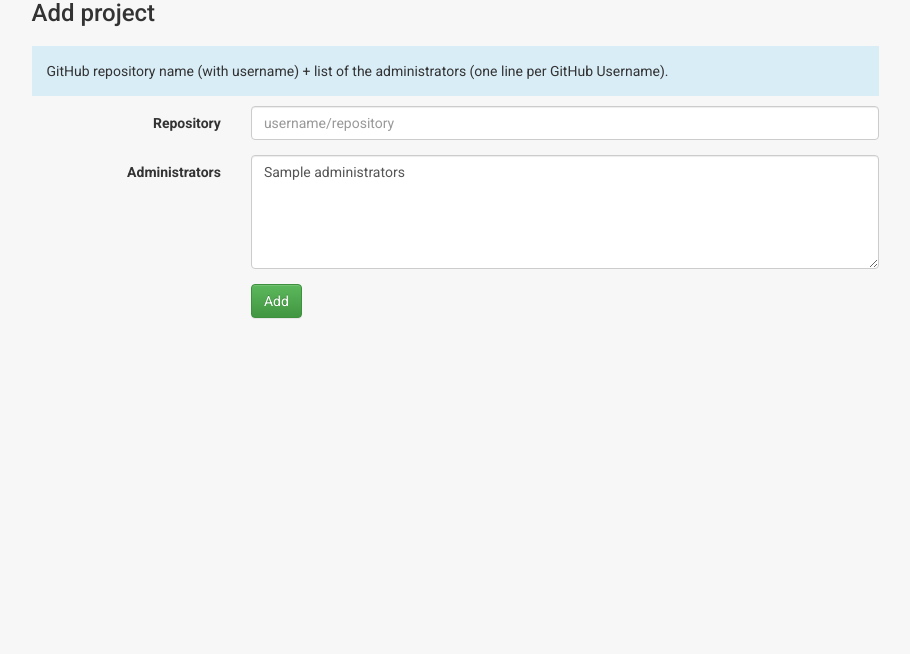
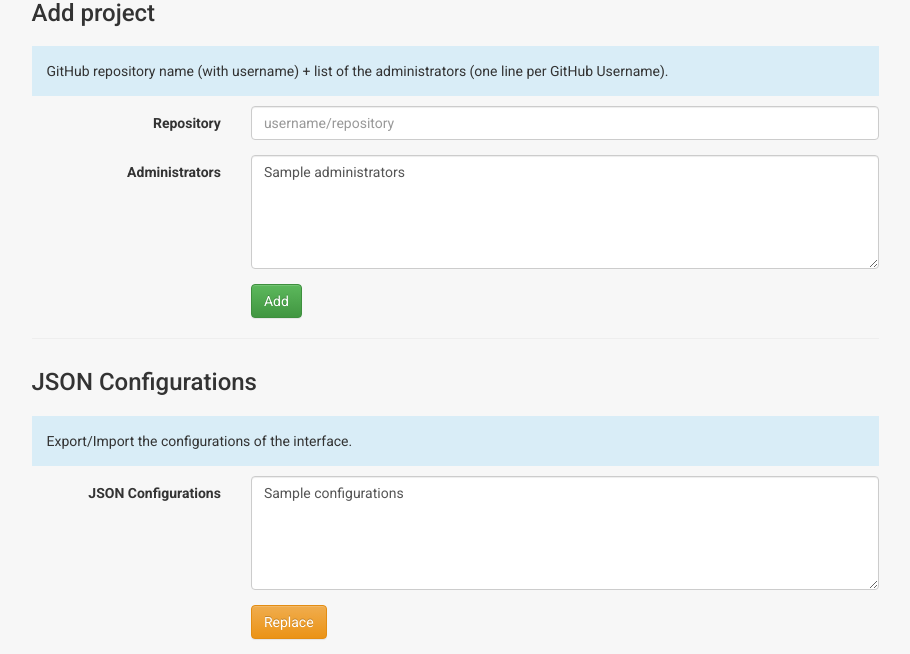
Before and after one commit to skies-io/GitHub-Charon, a Flask app: template src/templates/config.html in a window 1280 px wide. Shown: the part 1379-2033 px from the top of the page, without its empty margins (331-1241 px from the left). Before the commit the page ends 1698 px from the top, so only its background shows below. Run offline with Flask 2, Linux system fonts and the light colour scheme; the template is opened without the code that fills it: most values are stand-ins (such as "Sample title", 1, 10 or a date in 2020); some libraries are stand-ins or nearby versions.

Commit message:
Import/Export JSON configs

```diff
--- a/src/templates/config.html
+++ b/src/templates/config.html
@@ -137,4 +137,25 @@
         </div>
     </div>
 </form>
+
+<hr/>
+
+<form class="form-horizontal" method="post">
+    <h3>JSON Configurations</h3>
+
+    <p class="bg-info">Export/Import the configurations of the interface.</p>
+
+    <div class="form-group">
+        <label for="inputConfigurations" class="col-sm-3 control-label">JSON Configurations</label>
+        <div class="col-sm-9">
+            <textarea class="form-control" id="inputConfigurations" name="configurations" rows="5">{{ configurations }}</textarea>
+        </div>
+    </div>
+
+    <div class="form-group">
+        <div class="col-sm-offset-3 col-sm-9">
+            <button type="submit" name="config_replace" class="btn btn-warning">Replace</button>
+        </div>
+    </div>
+</form>
 {% endblock %}
```
Also changed, not shown: src/app_configs.py (+10 -0 lines).
